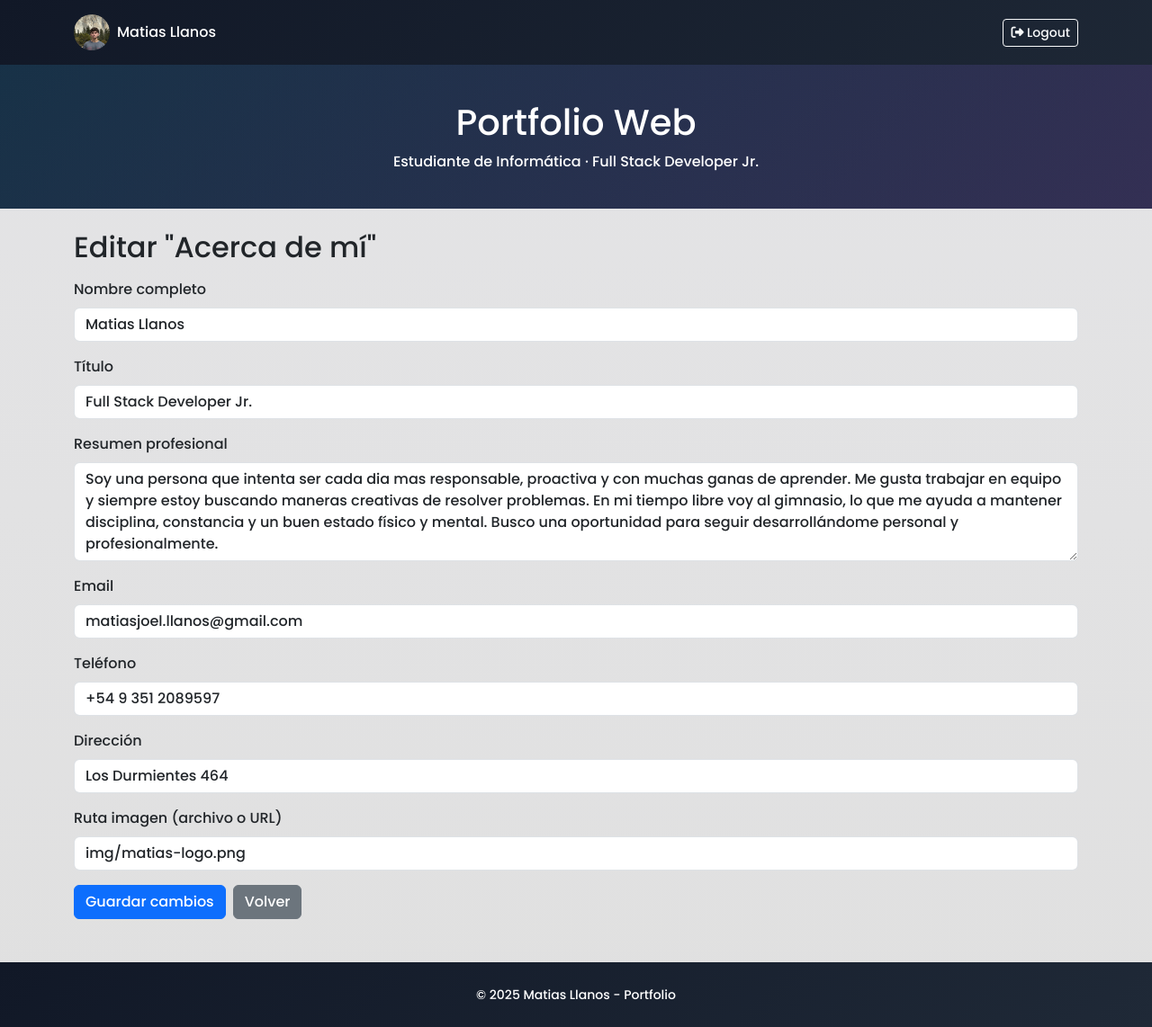
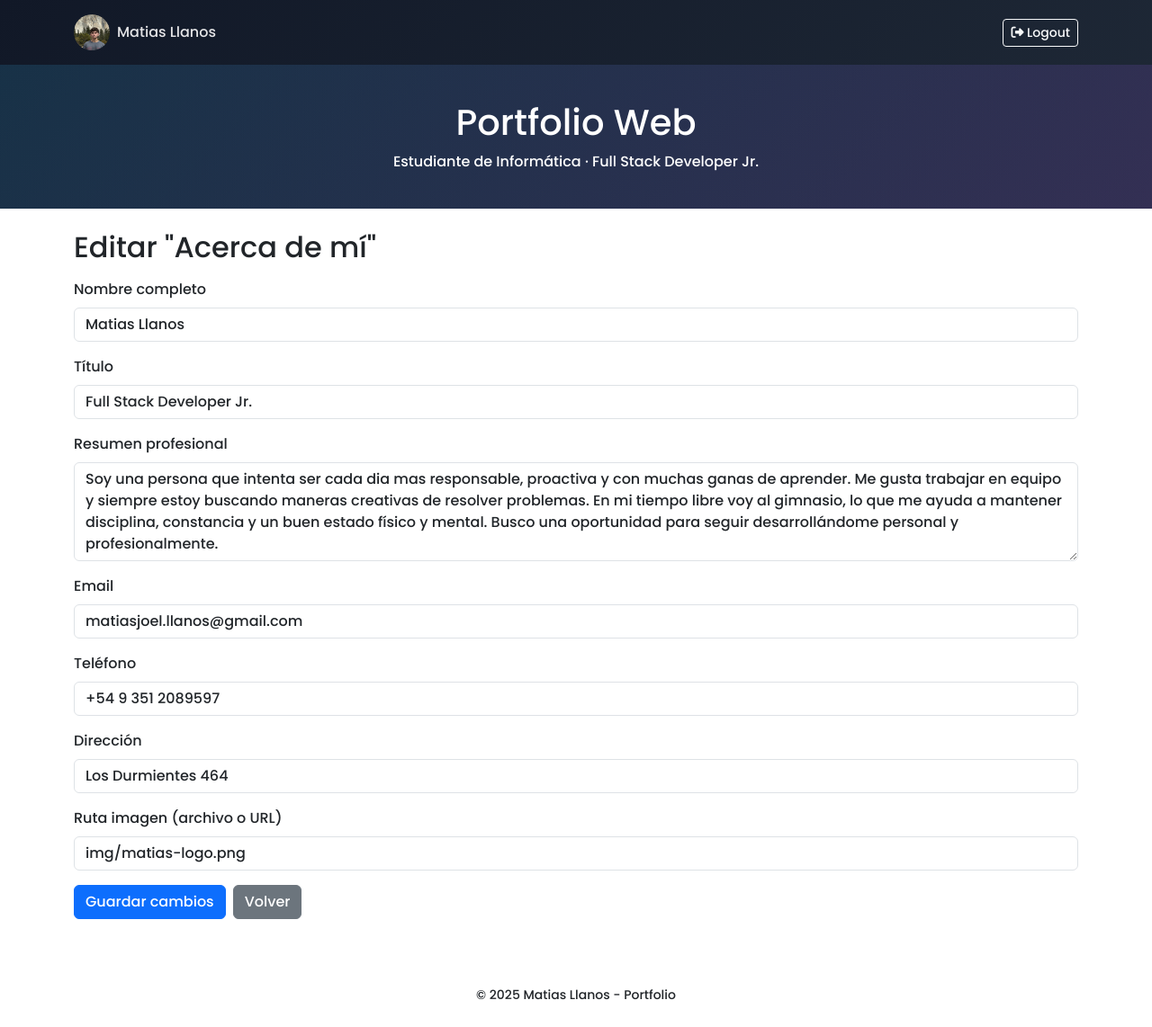
Before and after one commit to mllanos07/portfolio-matiasllanos, a Flask app: page /admin/about in a window 1280 px wide. Shown: the whole page at 90% size. Run offline with Flask 3, Linux system fonts and the light colour scheme; the visitor is signed in with stand-in values (Sample User, id 1); data comes from the database, SQL or seed files in the repository.

Commit message:
README y css

```diff
--- a/static/css/styles.css
+++ b/static/css/styles.css
@@ -1,17 +1,12 @@
 body {
     font-family: "Poppins", sans-serif;
-    background: linear-gradient(1deg, #e0e0e0, #e4e4e6);
+    background: #ffffff
 }
 
 /* Header y banner */
 .main-header {
     background: linear-gradient(135deg, #111827, #1f2937);
-    color: #fff;
-}
-
-.main-footer {
-    background: linear-gradient(135deg, #111827, #1f2937);
-    color: #fff;
+    color: #e4e4e6;
 }
 
 .logo-img {
@@ -67,12 +62,12 @@ body {
 /* Cards */
 .card {
     border-radius: 0.75rem;
-    background: linear-gradient(1deg, #ececee, #aeaeaf);
 }
 
 /* Proyectos: leve efecto hover */
 .project-card {
     transition: transform 0.2s ease, box-shadow 0.2s ease;
+    background: linear-gradient(1deg, #ececee, #aeaeaf);
 }
 
 .project-card:hover {
```
Also changed, not shown: README.md.
